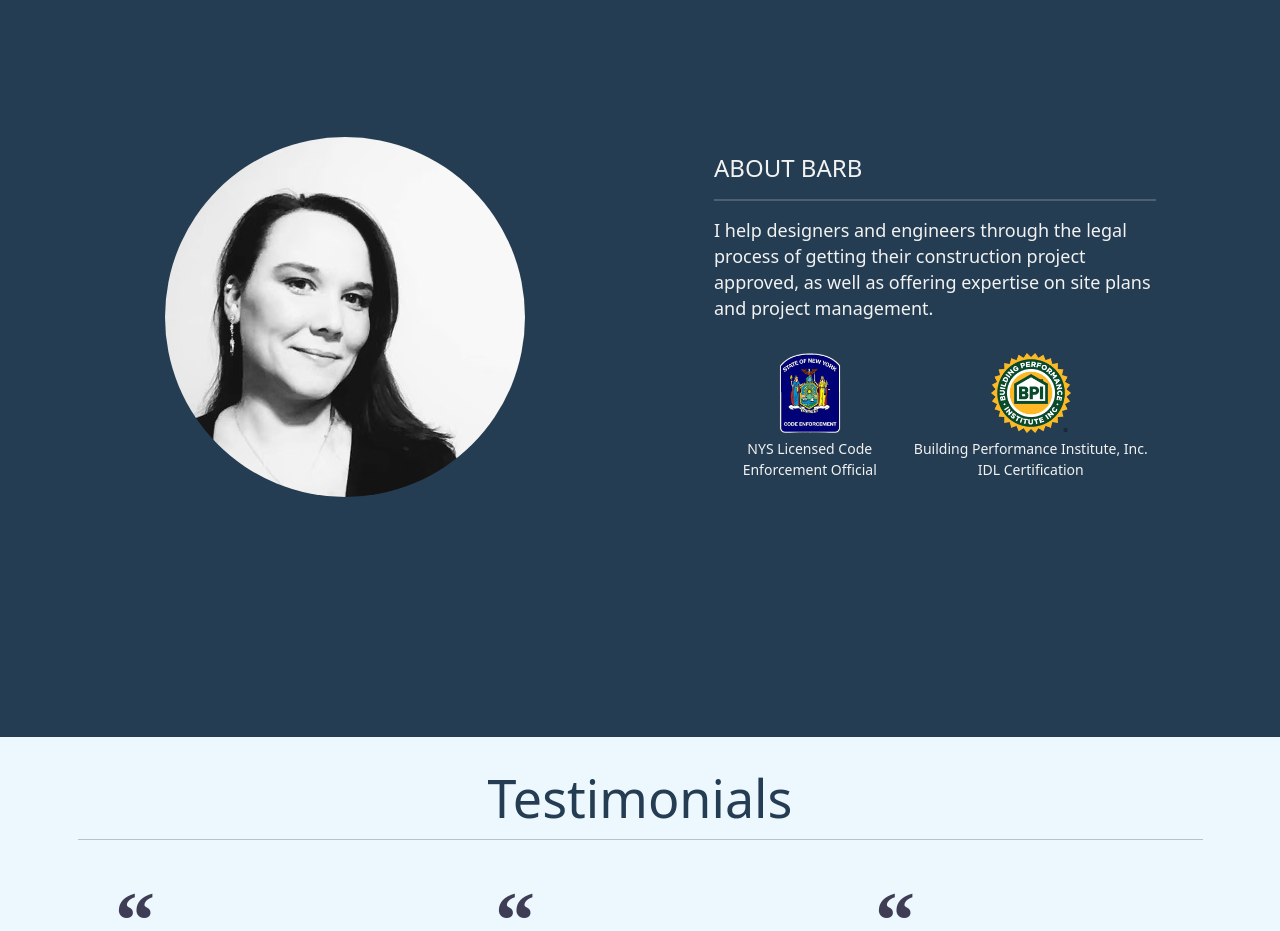
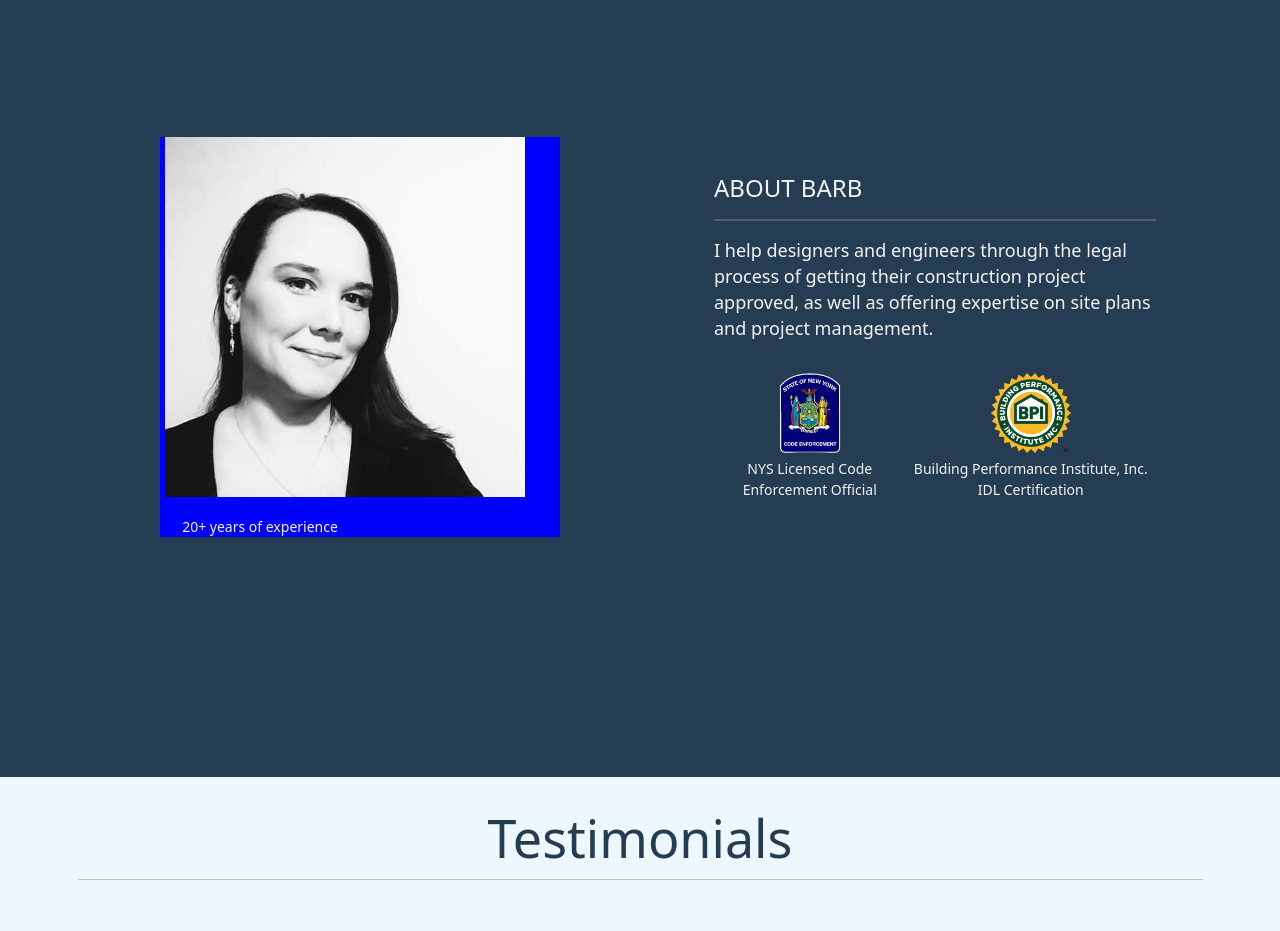
Before and after one commit to Caleb-Rogers/bmonroe-consulting, a Next.js app: page / in a window 1280 px wide. Shown: the part 2300-3231 px from the top of the page. Built offline with nearby package versions, Linux system fonts and the light colour scheme.

Commit message:
AboutMe section: left image design and format

```diff
--- a/src/components/AboutMe/AboutMe.css
+++ b/src/components/AboutMe/AboutMe.css
@@ -15,12 +15,30 @@
 /* LEFT SIDE */
 .about-img-box {
   text-align: center;
+  height: 400px;
+}
+
+.about-img-bg {
+  background-color: blue;
+  position: relative;
+  width: 400px;
+  height: 400px;
+  translate: 100px 0;
 }
 
 .about-img {
-  max-width: 100%;
-  height: auto;
-  border-radius: 50%;
+  background-color: blue;
+  position: relative;
+  translate: 0 -400px;
+}
+
+.about-img-bg span {
+  position: absolute;
+  bottom: 0;
+  left: -200px;
+  right: 0;
+  margin: auto;
+  font-size: 1.4rem;
 }
 
 /* RIGHT SIDE */
--- a/src/components/AboutMe/AboutMe.js
+++ b/src/components/AboutMe/AboutMe.js
@@ -4,7 +4,14 @@ const AboutMe = () => {
   return (
     <div class="about-container">
       <div class="about-img-box">
-        <img src="headshot.png" class="about-img" alt="B. Monroe Headshot" />
+        <div class="about-img-bg">
+          <span>20+ years of experience</span>
+        </div>
+        <img
+          src="headshot.png"
+          class="about-img"
+          alt="B. Monroe Headshot"
+        />
       </div>
       <div class="about-text-box">
         <h2 class="about-heading">ABOUT BARB</h2>
```
